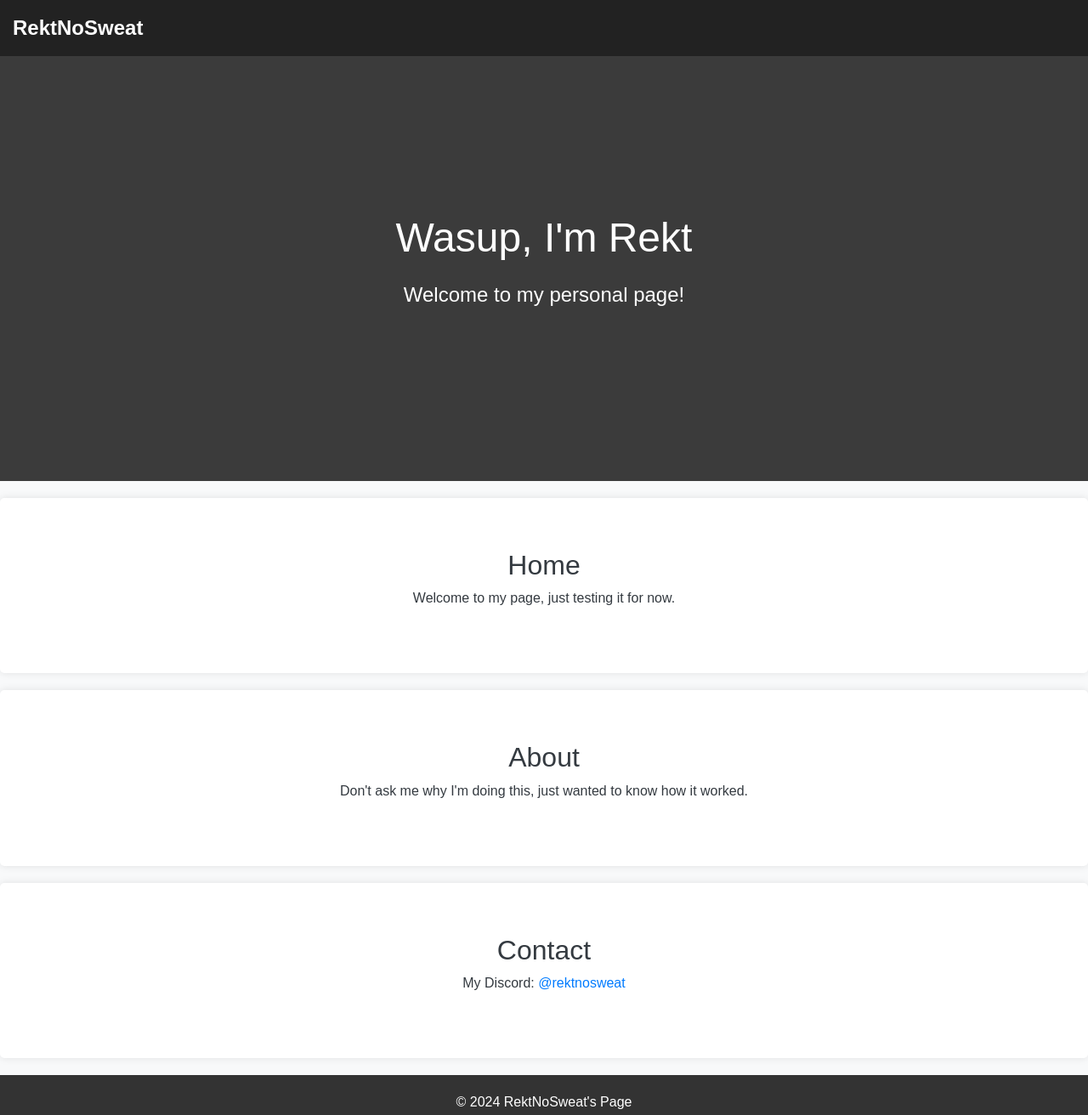
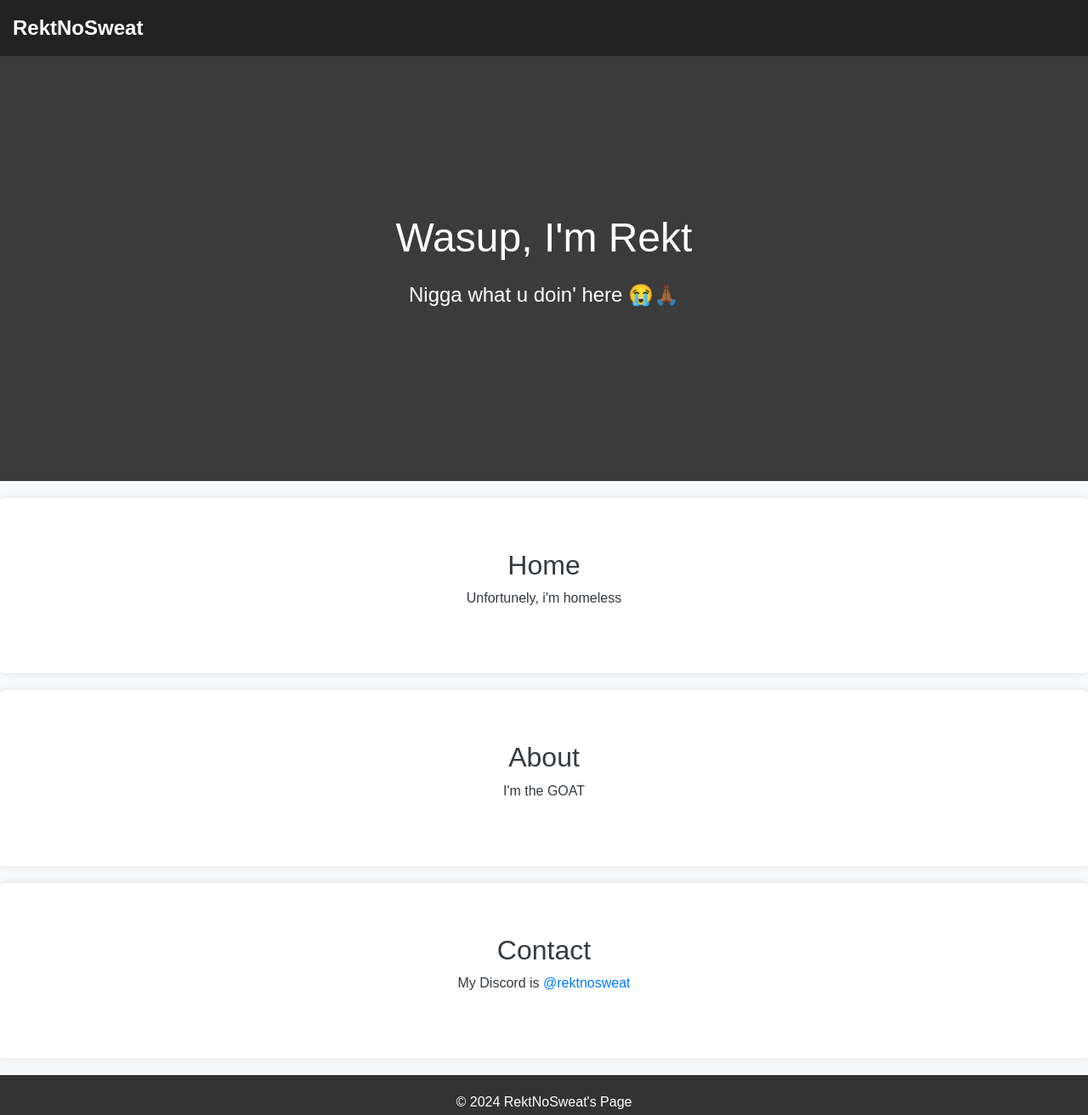
Before and after one commit to RektNoSweat/RektNoSweat_page, a plain HTML site: page index.html in a window 1280 px wide. Shown: the whole page at 85% size. Drawn offline with nearby package versions, Linux system fonts and the light colour scheme.

Commit message:
index.html

```diff
--- a/index.html
+++ b/index.html
@@ -3,7 +3,7 @@
 <head>
     <meta charset="UTF-8">
     <meta name="viewport" content="width=device-width, initial-scale=1.0">
-    <title>RektNoSweat's Page</title>
+    <title>IM THE GOAT</title>
     <link rel="stylesheet" href="https://stackpath.bootstrapcdn.com/bootstrap/4.5.2/css/bootstrap.min.css">
     <style>
         body {
@@ -12,7 +12,7 @@
             color: #343a40;
         }
         .header {
-            background-color: #222; /* Darker than hero but lighter than footer */
+            background-color: #222;
             color: #fff;
             padding: 15px;
             text-align: left;
@@ -21,7 +21,7 @@
         }
         .hero {
             position: relative;
-            background-color: #555; /* Less dark than footer */
+            background-color: #555;
             color: #fff;
             height: 500px;
             display: flex;
@@ -84,7 +84,7 @@
 <div class="hero">
     <div class="hero-content">
         <h1>Wasup, I'm Rekt</h1>
-        <p>Welcome to my personal page!</p>
+        <p>Nigga what u doin' here 😭🙏🏾</p>
     </div>
 </div>
 
@@ -92,19 +92,19 @@
     <section id="home">
         <div class="container">
             <h2 class="text-center">Home</h2>
-            <p class="text-center">Welcome to my page, just testing it for now.</p>
+            <p class="text-center">Unfortunely, i'm homeless</p>
         </div>
     </section>
     <section id="about">
         <div class="container">
             <h2 class="text-center">About</h2>
-            <p class="text-center">Don't ask me why I'm doing this, just wanted to know how it worked.</p>
+            <p class="text-center">I'm the GOAT </p>
         </div>
     </section>
     <section id="contact">
         <div class="container">
             <h2 class="text-center">Contact</h2>
-            <p class="text-center">My Discord: <a href="https://discordapp.com/users/rektnosweat" target="_blank">@rektnosweat</a></p>
+            <p class="text-center">My Discord is <a href="https://discordapp.com/users/rektnosweat" target="_blank">@rektnosweat</a></p>
         </div>
     </section>
 </main>
```
